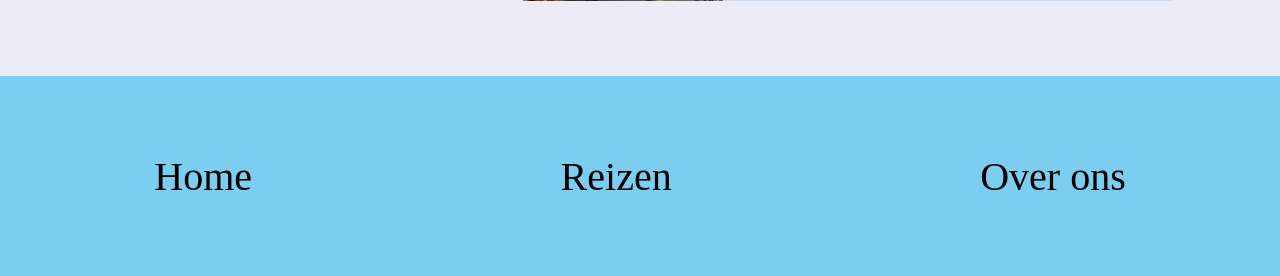
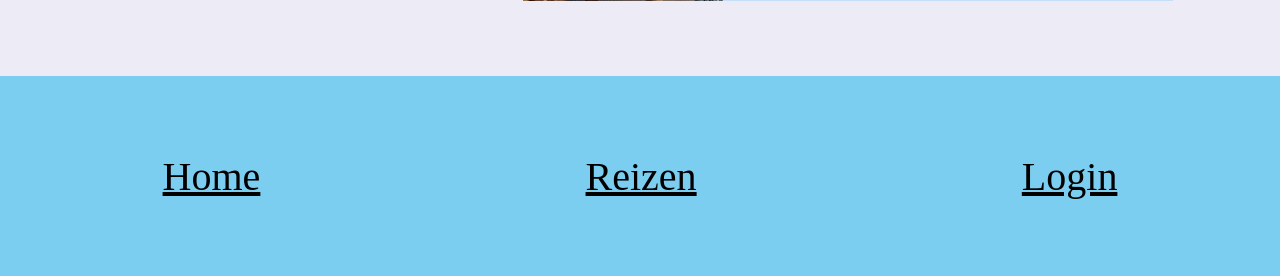
Before and after one commit to NightBlade06/WebAppReisBureau-sunnyside, a PHP site: page /overzicht.php in a window 1280 px wide. Shown: the part 3277-3553 px from the top of the page. Run offline with PHP 8.4, Linux system fonts and the light colour scheme; data comes from the database, SQL or seed files in the repository; data that the repository does not hold is empty.

Commit message:
pagina links toegepast

```diff
--- a/logIn.php
+++ b/logIn.php
@@ -26,6 +26,9 @@ else {
  <input class = "login-input" name="password" id="password" type="password" placeholder="password"/>
         <button name="login" type="submit">Login</button>
 </form>
+<footer>
+    <a href="logout.php" class="footer-text">Home</a>
+</footer>
 </body>
 <script src="assets/js/logInJS.js"></script>
 </html>
--- a/overzicht.php
+++ b/overzicht.php
@@ -121,9 +121,9 @@ if (isset($_GET['search'])) {
 </main>
 
 <footer>
-    <p class="footer-text">Home</p>
-    <p class="footer-text">Reizen</p>
-    <p class="footer-text">Over ons</p>
+    <a href="index.php" class="footer-text">Home</a>
+    <a href="overzicht.php" class="footer-text">Reizen</a>
+    <a href="login.php" class="footer-text">Login</a>
 </footer>
 </body>
 <script src="assets/js/script.js"></script>
```
